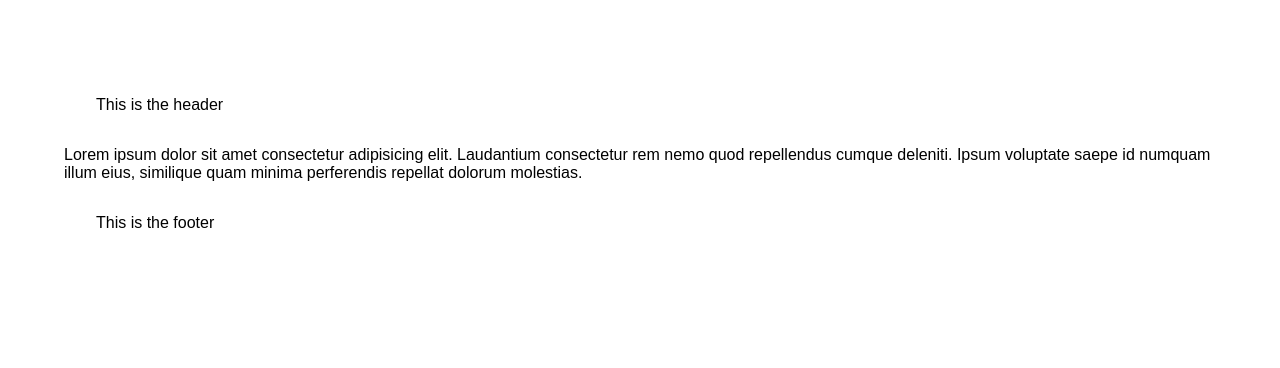
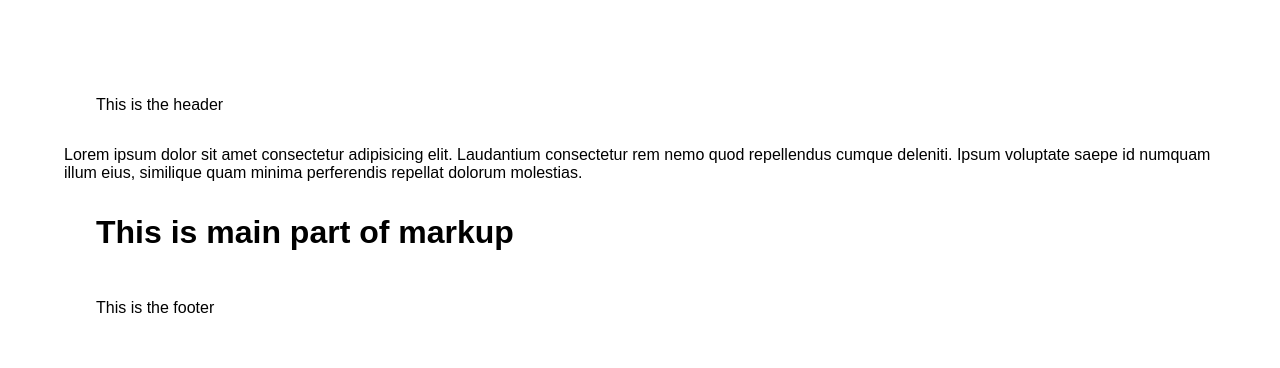
Before and after one commit to DmitryKarp4/4lab-repo, a plain HTML site: page index.html in a window 1280 px wide. Drawn offline with Linux system fonts and the light colour scheme; a web font is replaced by a local one.

Commit message:
feat: add main markup structure to index.html

```diff
--- a/index.html
+++ b/index.html
@@ -11,6 +11,7 @@
 <body>
     Lorem ipsum dolor sit amet consectetur adipisicing elit. Laudantium consectetur rem nemo quod repellendus cumque deleniti. Ipsum voluptate saepe id numquam illum eius, similique quam minima perferendis repellat dolorum molestias.
     <script src="assets/js/main.js"></script>
+    <h1>This is main part of markup</h1>
 </body>
 <footer>This is the footer</footer>
 </html>
```
